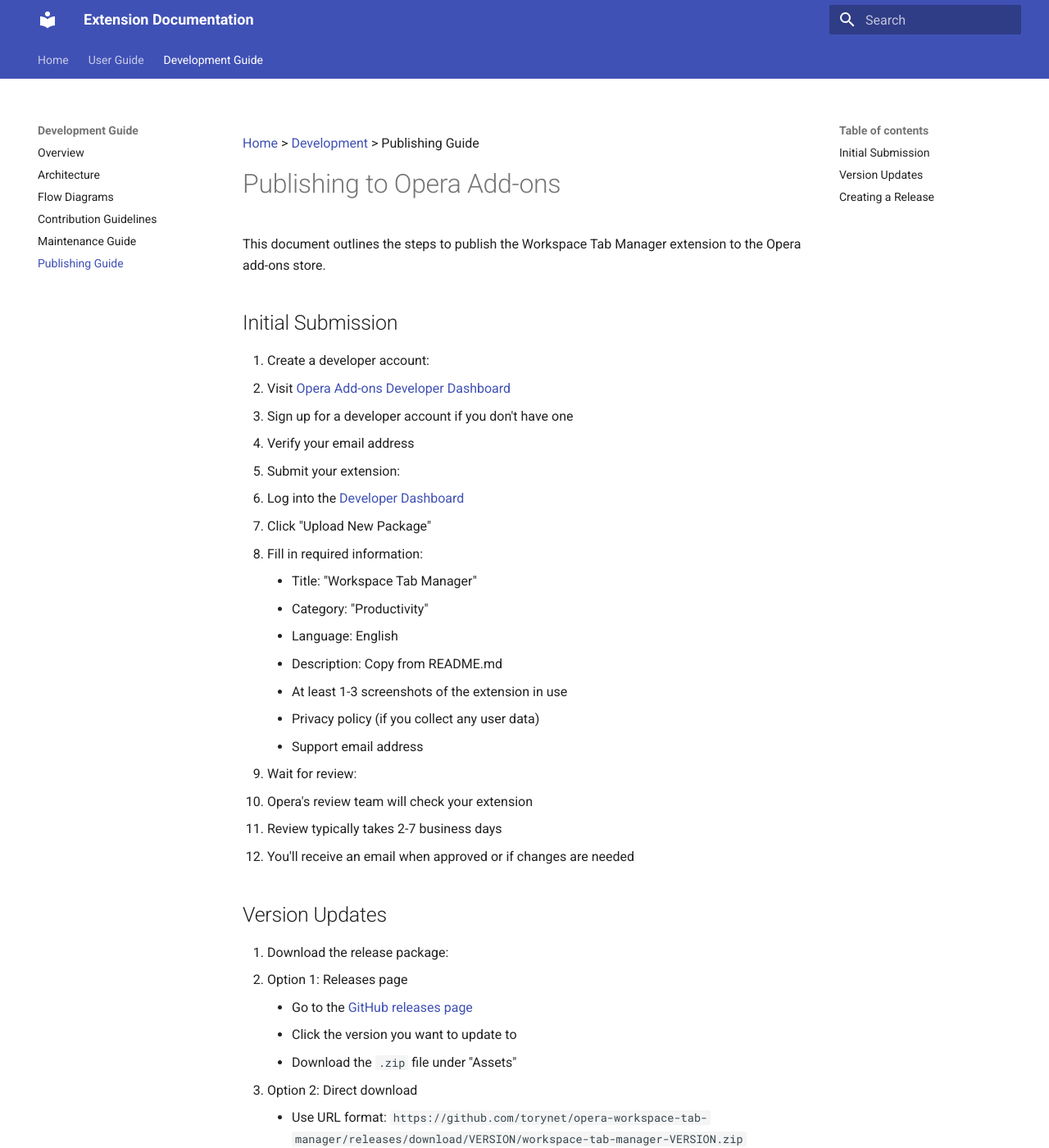
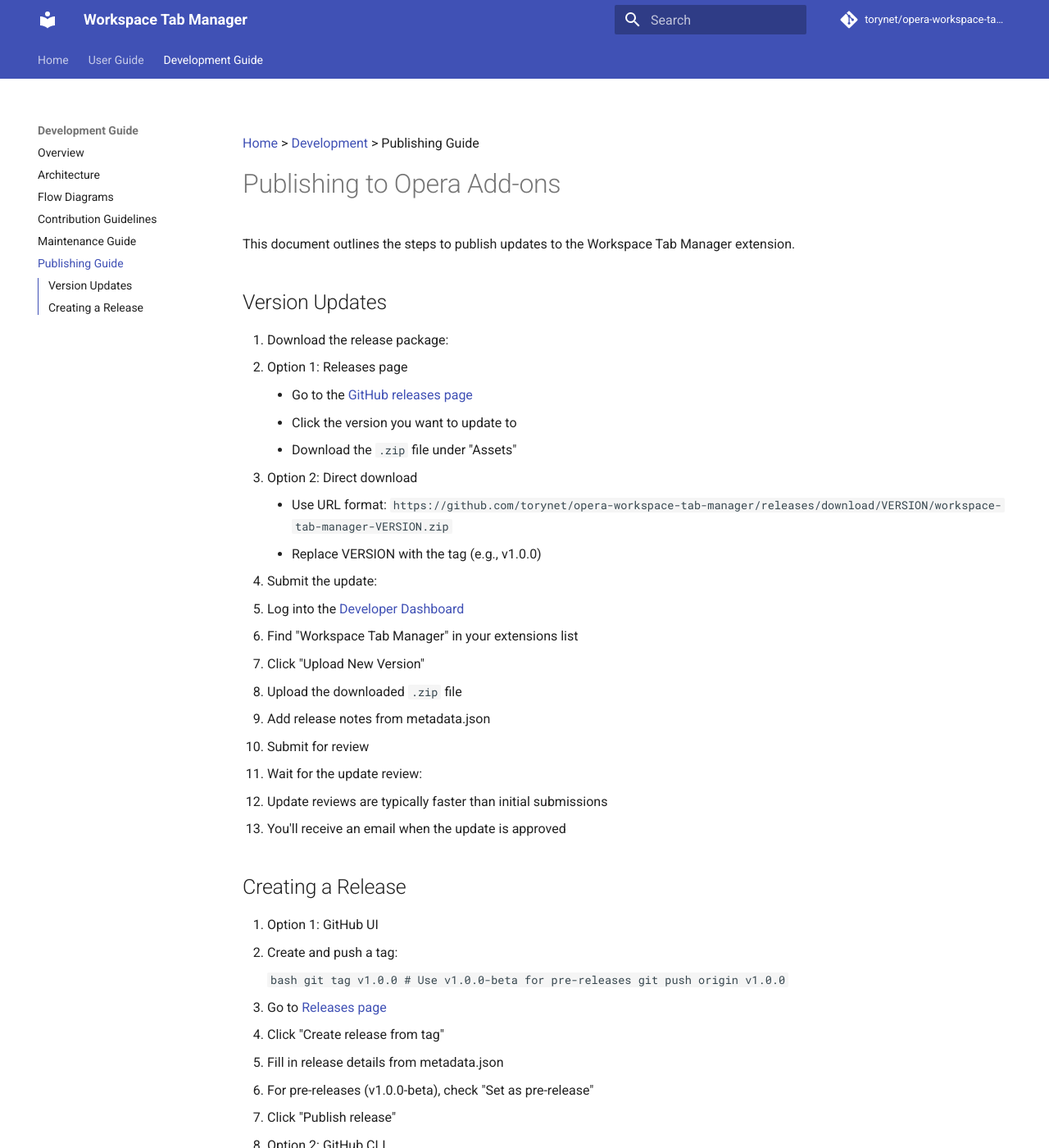
Before and after one commit to torynet/opera-workspace-tab-manager, an MkDocs documentation site: the page built from docs/development/publishing.md, in a window 1280 px wide and 1400 px high. Shown: the whole window at 82% size. Built offline with MkDocs 1.6.1 and Material for MkDocs 9.7.7, drawn with Linux system fonts in a browser that asks for light colours; comment, search, counter and statistics services are not loaded.

Commit message:
24: Improve the documentation. (#38)

```diff
--- a/docs/development/publishing.md
+++ b/docs/development/publishing.md
@@ -2,31 +2,7 @@
 
 # Publishing to Opera Add-ons
 
-This document outlines the steps to publish the Workspace Tab Manager extension to the Opera add-ons store.
-
-## Initial Submission
-
-1. Create a developer account:
-   - Visit [Opera Add-ons Developer Dashboard](https://addons.opera.com/developer/)
-   - Sign up for a developer account if you don't have one
-   - Verify your email address
-
-2. Submit your extension:
-   - Log into the [Developer Dashboard](https://addons.opera.com/developer/)
-   - Click "Upload New Package"
-   - Fill in required information:
-     - Title: "Workspace Tab Manager"
-     - Category: "Productivity"
-     - Language: English
-     - Description: Copy from README.md
-     - At least 1-3 screenshots of the extension in use
-     - Privacy policy (if you collect any user data)
-     - Support email address
-
-3. Wait for review:
-   - Opera's review team will check your extension
-   - Review typically takes 2-7 business days
-   - You'll receive an email when approved or if changes are needed
+This document outlines the steps to publish updates to the Workspace Tab Manager extension.
 
 ## Version Updates
 
--- a/mkdocs.yml
+++ b/mkdocs.yml
@@ -1,5 +1,8 @@
-site_name: Extension Documentation
+site_name: Workspace Tab Manager
 docs_dir: docs
+site_url: https://torynet.github.io/opera-workspace-tab-manager/
+repo_url: https://github.com/torynet/opera-workspace-tab-manager
+repo_name: torynet/opera-workspace-tab-manager
 theme:
   name: material
   features:
@@ -7,12 +10,21 @@
     - navigation.sections
     - navigation.expand
     - search.highlight
+    - toc.follow     # Auto-scroll TOC while reading
+    - toc.integrate  # Integrate TOC into navigation
+
+markdown_extensions:
+  - toc:
+      permalink: true    # Add anchors to headings
+      toc_depth: 3      # Show up to h3 in TOC
 
 nav:
   - Home: index.md
   - User Guide:
       - Installation & Configuration: user/config.md
       - Usage Guide: user/usage.md
+      - Privacy Policy: privacy.md
+      - License: license.md
   - Development Guide:
       - Overview: development/index.md
       - Architecture: development/architecture.md
```
Also changed, not shown: PRIVACY.md (added, +54 -0 lines), background.js (+20 -0 lines), docs/development/index.md (+37 -3 lines), docs/index.md (+6 -0 lines), docs/license.md (added, +12 -0 lines), docs/privacy.md (added, +13 -0 lines), docs/user/usage.md (+2 -0 lines), options.html (+47 -0 lines), manifest.json, 1 other file.
